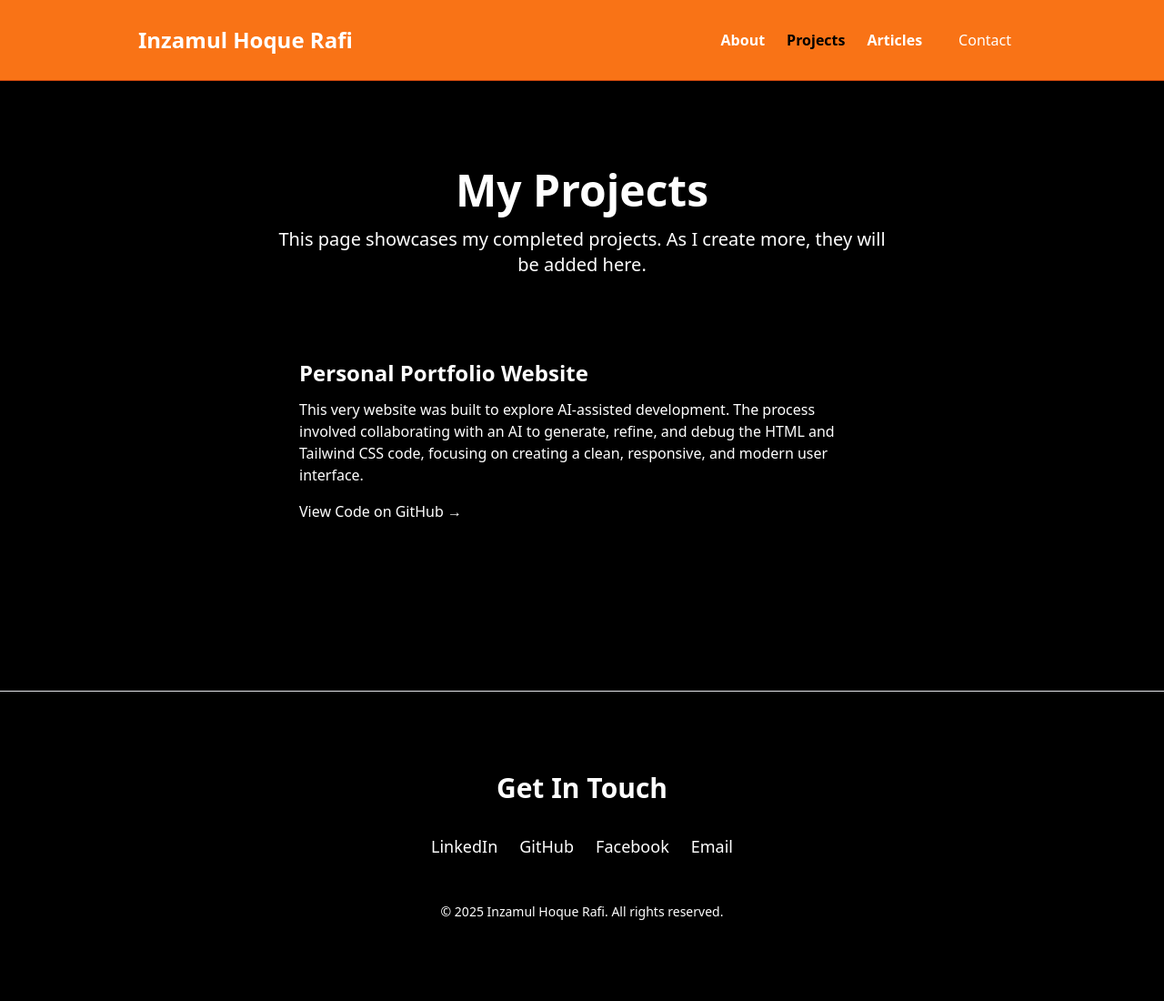
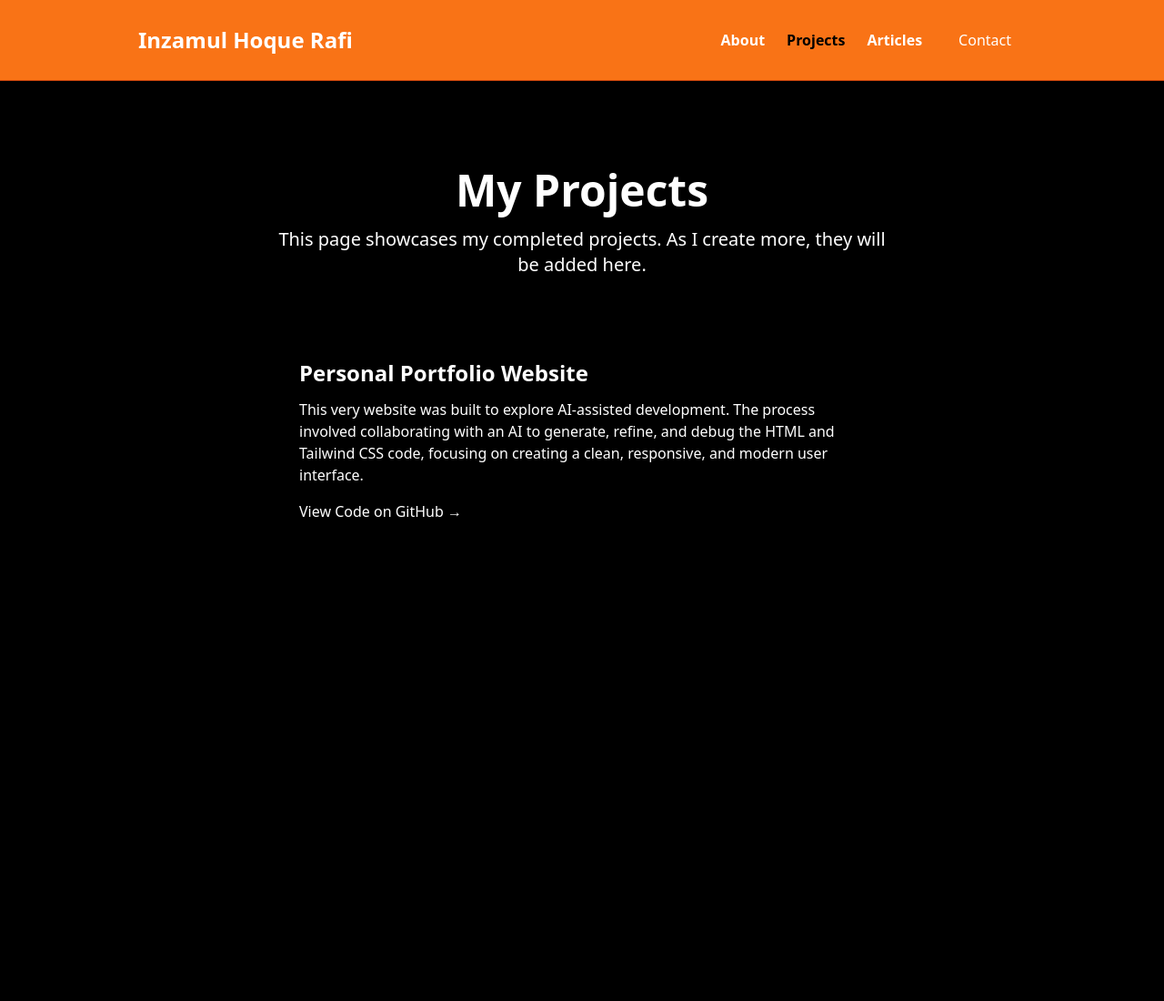
Before and after one commit to Inzamul-Hoque-Rafi/Inzamul-Hoque-Rafi.github.io, a plain HTML site: page projects.html in a window 1280 px wide. Shown: the whole page at 91% size. After the commit the page ends 800 px from the top, so only its background shows below. Drawn offline with nearby package versions, Linux system fonts and the light colour scheme.

Commit message:
Update projects.html

```diff
--- a/projects.html
+++ b/projects.html
@@ -68,19 +68,5 @@
         </div>
     </main>
 
-    <footer class="border-t border-dark-card mt-16 py-16">
-        <div class="max-w-5xl mx-auto p-6 text-center text-dark-secondary">
-            <h2 class="text-3xl font-bold text-white mb-8">Get In Touch</h2>
-            <div class="flex flex-wrap justify-center items-center gap-6 mb-4 text-lg">
-               <a href="https://www.linkedin.com/in/inzamul-hoque-rafi-a84482390" target="_blank" rel="noopener noreferrer" class="hover:text-brand-light transition-colors duration-300">LinkedIn</a>
-               <a href="https://github.com/Inzamul-Hoque-Rafi" target="_blank" rel="noopener noreferrer" class="hover:text-brand-light transition-colors duration-300">GitHub</a>
-               <a href="https://www.facebook.com/inzamul.hoque.849577" target="_blank" rel="noopener noreferrer" class="hover:text-brand-light transition-colors duration-300">Facebook</a>
-               <a href="mailto:inzamulhoquerafi@gmail.com" class="hover:text-brand-light transition-colors duration-300">Email</a>
-            </div>
-
-            <p class="mt-12 text-sm">&copy; 2025 Inzamul Hoque Rafi. All rights reserved.</p>
-        </div>
-    </footer>
-
-</body>
+    </body>
 </html>
```
